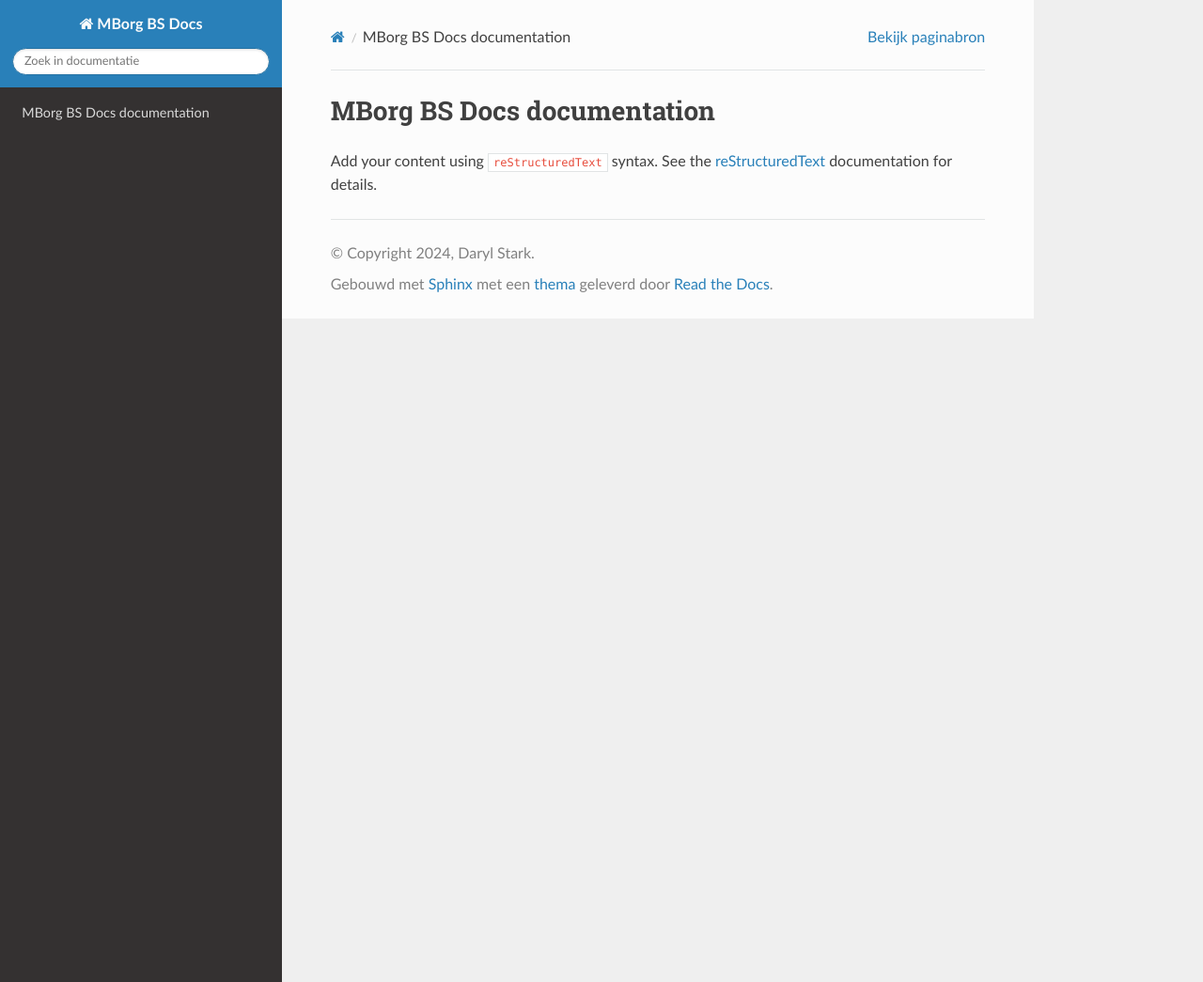
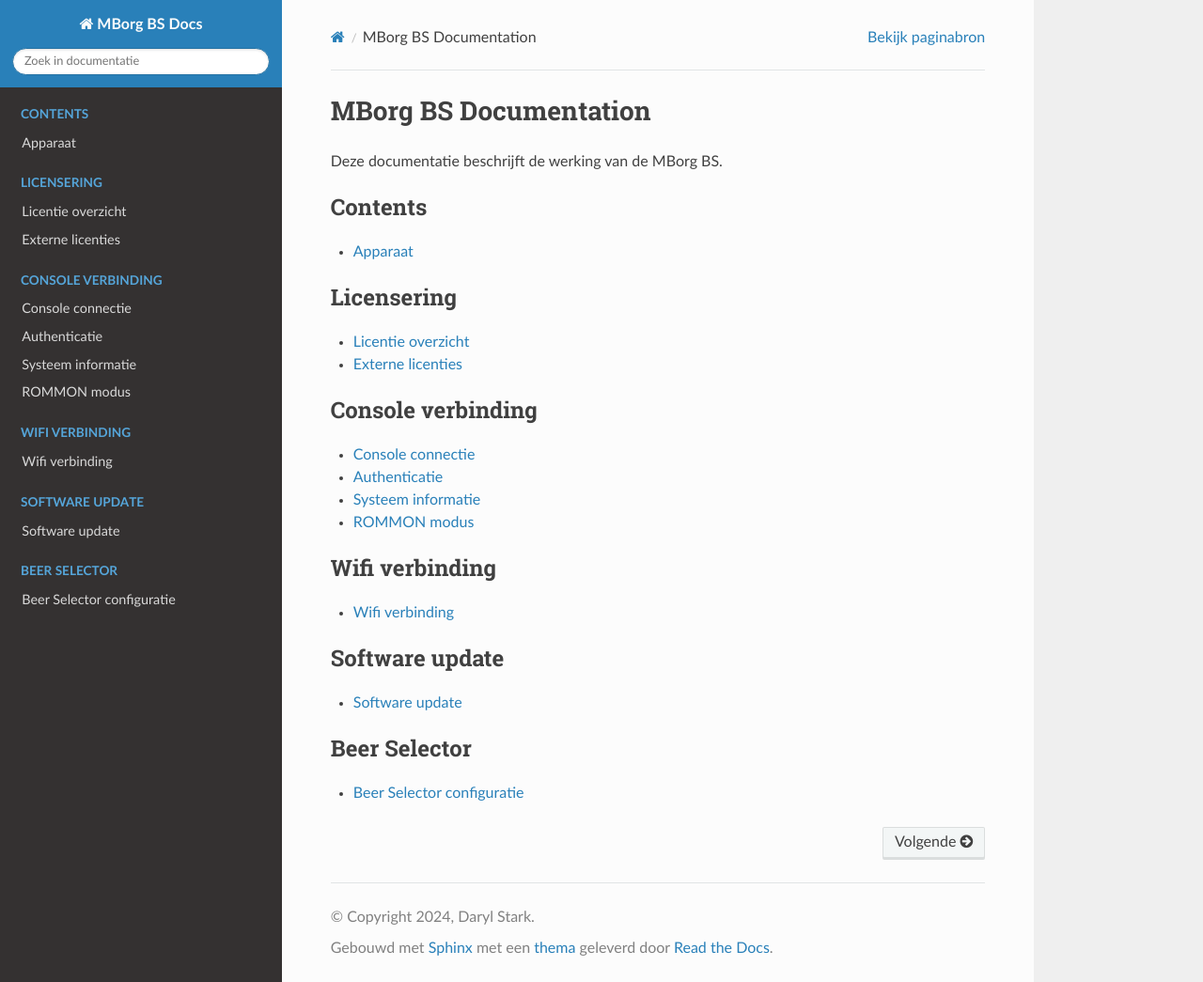
Before and after one commit to DarylStark/advent2024-mborg-bs-docs, a Sphinx documentation site: the page built from source/index.rst, in a window 1280 px wide and 1045 px high. Shown: the whole window at 94% size. Built offline with Sphinx 7.4.7 and the Read the Docs theme 3.1.0, drawn with Linux system fonts in a browser that asks for light colours.

Commit message:
Create structure

```diff
--- /dev/null
+++ b/source/01-overview/01-device-overview.rst
@@ -0,0 +1,2 @@
+Apparaat
+========
--- /dev/null
+++ b/source/02-licensing/01-license-overview.rst
@@ -0,0 +1,2 @@
+Licentie overzicht
+==================
--- /dev/null
+++ b/source/02-licensing/02-external-licenses.rst
@@ -0,0 +1,2 @@
+Externe licenties
+=================
--- /dev/null
+++ b/source/03-console/01-console-connection.rst
@@ -0,0 +1,2 @@
+Console connectie
+=================
--- /dev/null
+++ b/source/03-console/02-authentication.rst
@@ -0,0 +1,2 @@
+Authenticatie
+=============
--- /dev/null
+++ b/source/03-console/03-system-info.rst
@@ -0,0 +1,2 @@
+Systeem informatie
+==================
--- /dev/null
+++ b/source/03-console/04-rommon-mode.rst
@@ -0,0 +1,2 @@
+ROMMON modus
+============
--- /dev/null
+++ b/source/04-wifi/01-wifi-connection.rst
@@ -0,0 +1,2 @@
+Wifi verbinding
+===============
--- /dev/null
+++ b/source/05-software-update/01-software-update.rst
@@ -0,0 +1,2 @@
+Software update
+===============
--- /dev/null
+++ b/source/06-beer-selector/01-configuration.rst
@@ -0,0 +1,2 @@
+Beer Selector configuratie
+===========================
--- a/source/conf.py
+++ b/source/conf.py
@@ -28,3 +28,16 @@ language = "nl"
 
 html_theme = "sphinx_rtd_theme"
 html_static_path = ["_static"]
+
+html_theme_options = {
+    "style_external_links": False,
+    "flyout_display": "hidden",
+    "version_selector": True,
+    "language_selector": True,
+    # Toc options
+    "collapse_navigation": False,
+    "sticky_navigation": True,
+    "navigation_depth": 1,
+    "includehidden": True,
+    "titles_only": False,
+}
--- a/source/index.rst
+++ b/source/index.rst
@@ -3,14 +3,47 @@
    You can adapt this file completely to your liking, but it should at least
    contain the root `toctree` directive.
 
-MBorg BS Docs documentation
-===========================
+MBorg BS Documentation
+======================
 
-Add your content using ``reStructuredText`` syntax. See the
-`reStructuredText <https://www.sphinx-doc.org/en/master/usage/restructuredtext/index.html>`_
-documentation for details.
-
+Deze documentatie beschrijft de werking van de MBorg BS.
 
 .. toctree::
-   :maxdepth: 2
-   :caption: Contents:
+   :maxdepth: 1
+   :caption: Contents
+
+   01-overview/01-device-overview
+
+.. toctree::
+   :maxdepth: 1
+   :caption: Licensering
+
+   02-licensing/01-license-overview
+   02-licensing/02-external-licenses
+
+.. toctree::
+   :maxdepth: 1
+   :caption: Console verbinding
+
+   03-console/01-console-connection
+   03-console/02-authentication
+   03-console/03-system-info
+   03-console/04-rommon-mode
+
+.. toctree::
+   :maxdepth: 1
+   :caption: Wifi verbinding
+
+   04-wifi/01-wifi-connection
+
+.. toctree::
+   :maxdepth: 1
+   :caption: Software update
+
+   05-software-update/01-software-update
+
+.. toctree::
+   :maxdepth: 1
+   :caption: Beer Selector
+
+   06-beer-selector/01-configuration
```
